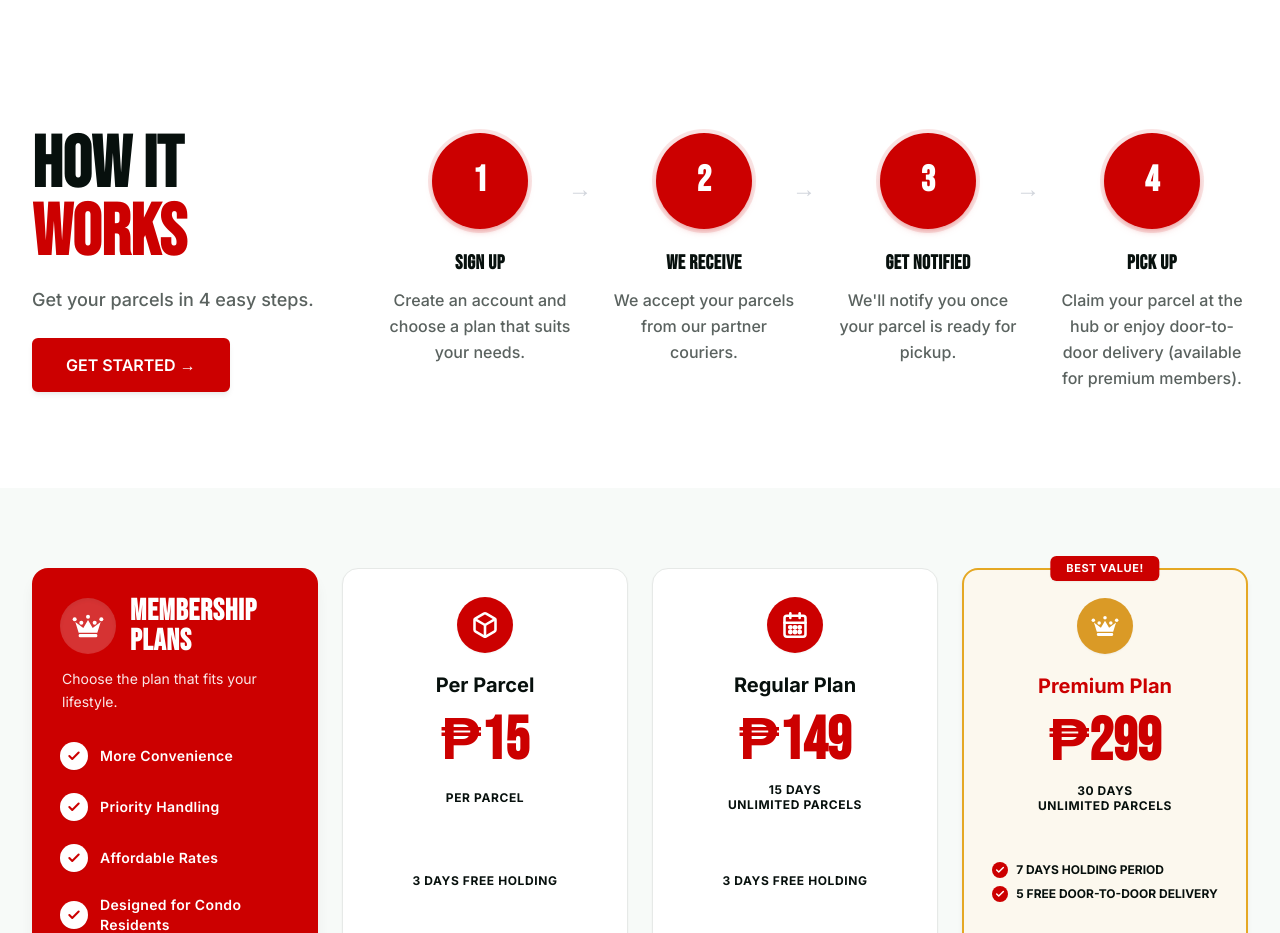
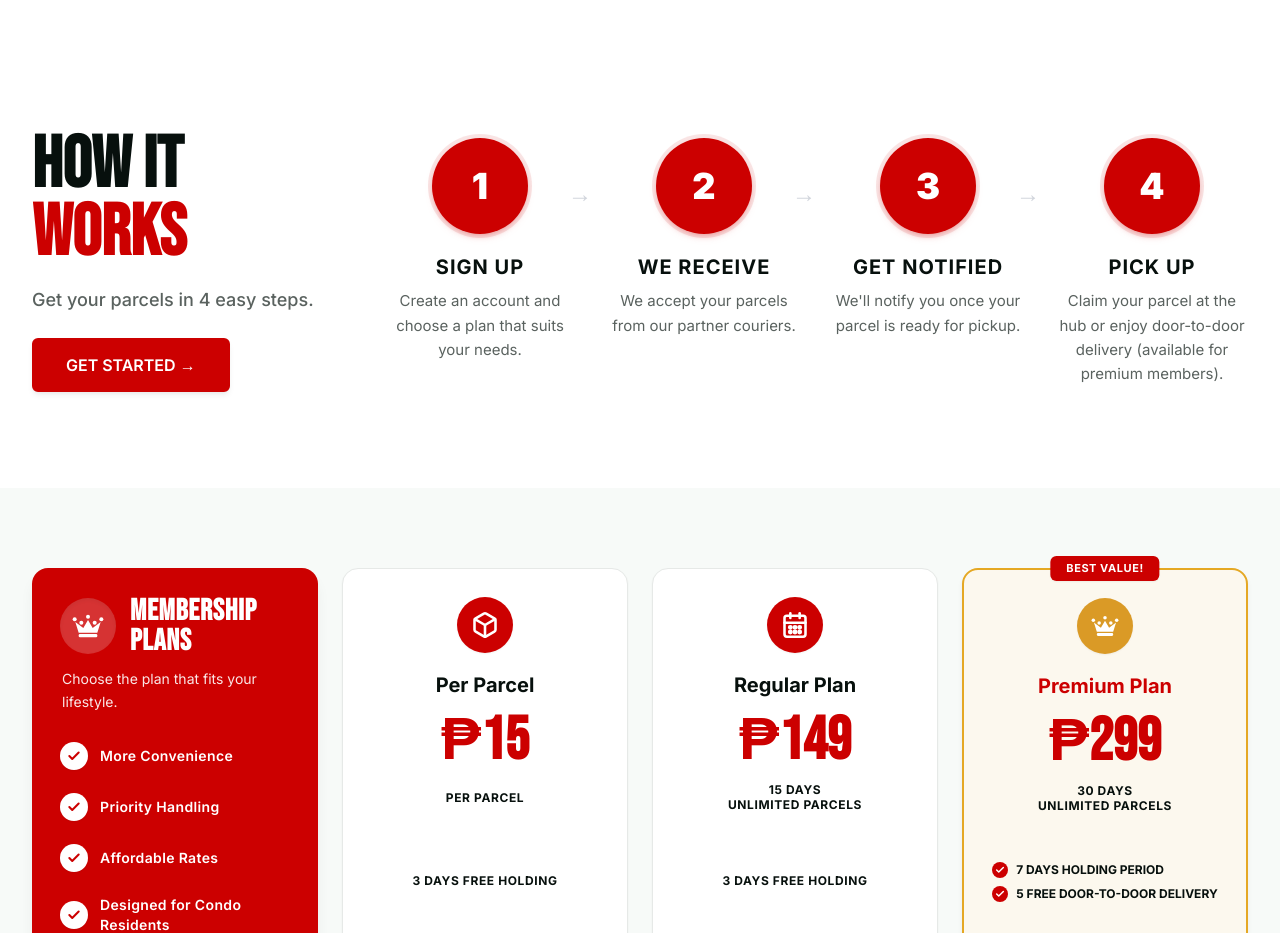
Before and after one commit to FredricksonAcorda/ck-condo-drop-hub, a Next.js app: page / in a window 1280 px wide. Shown: the part 1820-2753 px from the top of the page. Built offline with nearby package versions, Linux system fonts and the light colour scheme.

Commit message:
fix: use standard solid bold font on step titles in How It Works section

```diff
--- a/src/app/(public)/page.tsx
+++ b/src/app/(public)/page.tsx
@@ -348,15 +348,15 @@ function HowItWorksSection() {
                 )}
 
                 {/* Big Number Circle */}
-                <div className="w-20 h-20 sm:w-24 sm:h-24 rounded-full bg-brand-red text-white flex items-center justify-center mb-5 font-[family-name:var(--font-heading)] font-black text-3xl sm:text-4xl shadow-md shadow-brand-red/20 ring-4 ring-brand-red/10 transition-transform duration-200 group-hover:scale-105 select-none">
+                <div className="w-20 h-20 sm:w-24 sm:h-24 rounded-full bg-brand-red text-white flex items-center justify-center mb-5 font-black text-3xl sm:text-4xl shadow-md shadow-brand-red/20 ring-4 ring-brand-red/10 transition-transform duration-200 group-hover:scale-105 select-none">
                   {step.num}
                 </div>
 
-                {/* Title & Description (+2 sizes) */}
-                <h3 className="font-[family-name:var(--font-heading)] font-black text-lg sm:text-xl uppercase tracking-wide text-brand-text mb-2.5">
+                {/* Title & Description */}
+                <h3 className="font-bold text-lg sm:text-xl uppercase tracking-wider text-brand-text mb-2 leading-snug">
                   {step.title}
                 </h3>
-                <p className="text-sm sm:text-base text-brand-text-secondary leading-relaxed max-w-[230px] font-medium">
+                <p className="text-sm sm:text-[15px] text-brand-text-secondary leading-relaxed max-w-[220px]">
                   {step.desc}
                 </p>
               </div>
```
